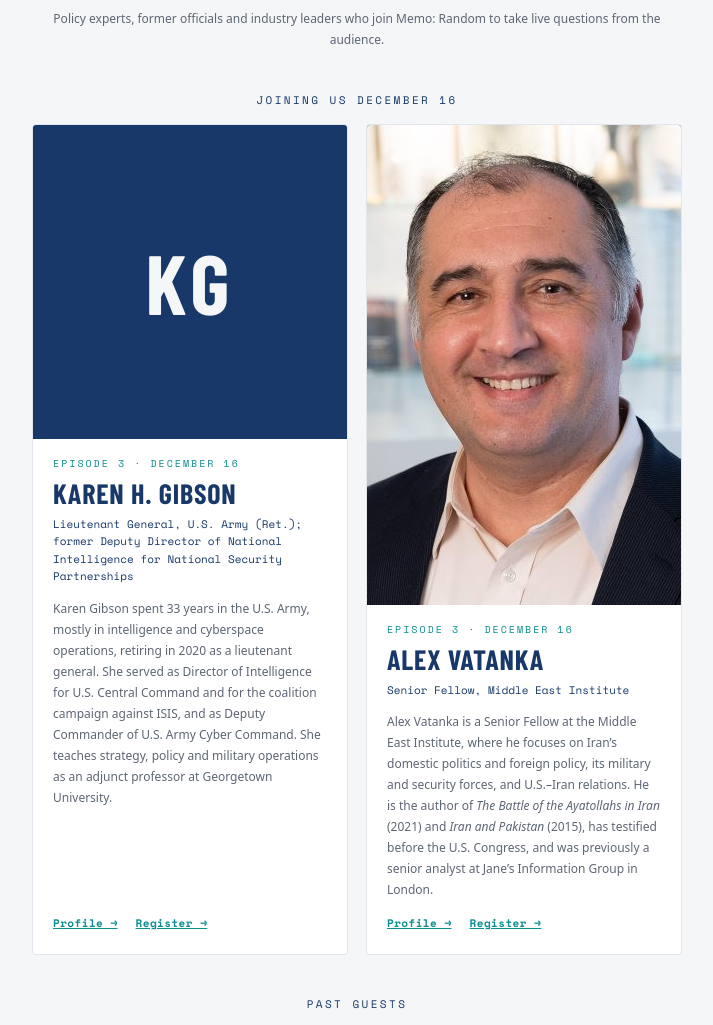
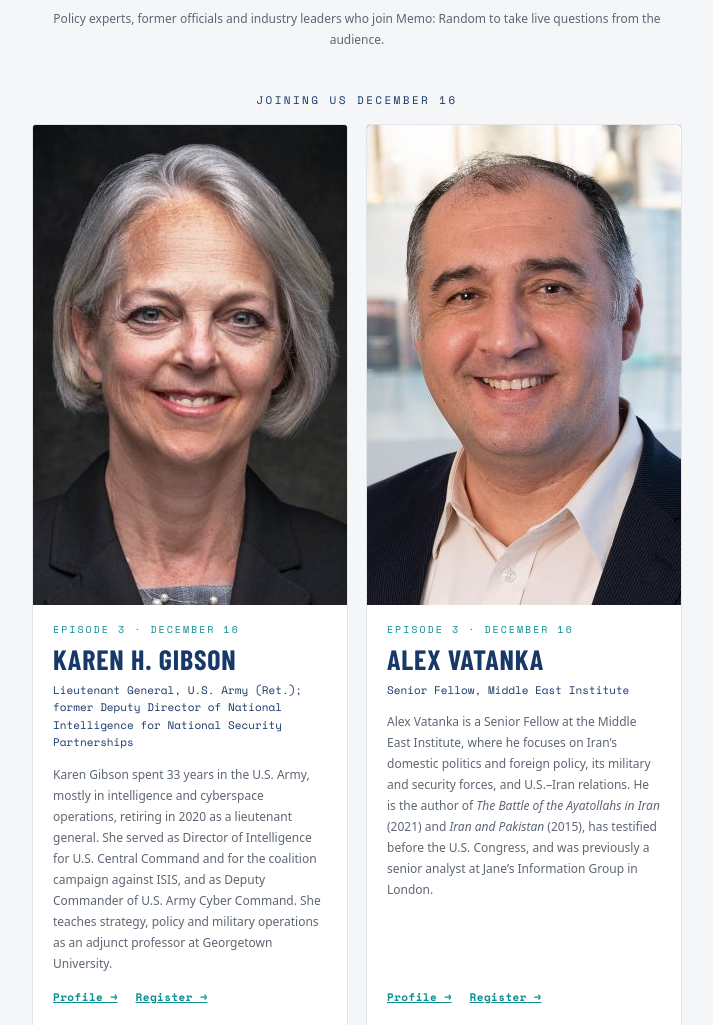
Before and after one commit to RudolphVentures/memo-random-site, a plain HTML site: page index.html in a window 1280 px wide. Shown: the part 2700-3725 px from the top of the page, without its empty margins (283-996 px from the left). Drawn offline with nearby package versions, Linux system fonts and the light colour scheme; a web font is replaced by a local one.

Commit message:
Add Karen Gibson headshot to Our Guests
Co-Authored-By: Claude Sonnet 5.5 <noreply@anthropic.com>
Claude-Session: https://claude.ai/code/session_019fdy5q9RdEncg5xiwM4xb2

```diff
--- a/index.html
+++ b/index.html
@@ -381,7 +381,7 @@
     <div class="guests-group">Joining us December 16</div>
     <div class="guests-grid">
       <article class="guest-card">
-        <div class="guest-photo guest-initials" role="img" aria-label="Karen H. Gibson">KG</div>
+        <img class="guest-photo" src="guest-karen-gibson.jpg" alt="Portrait of Karen H. Gibson" width="480" height="480" loading="lazy">
         <div class="guest-body">
           <div class="guest-ep">Episode 3 · December 16</div>
           <h3>Karen H. Gibson</h3>
```
